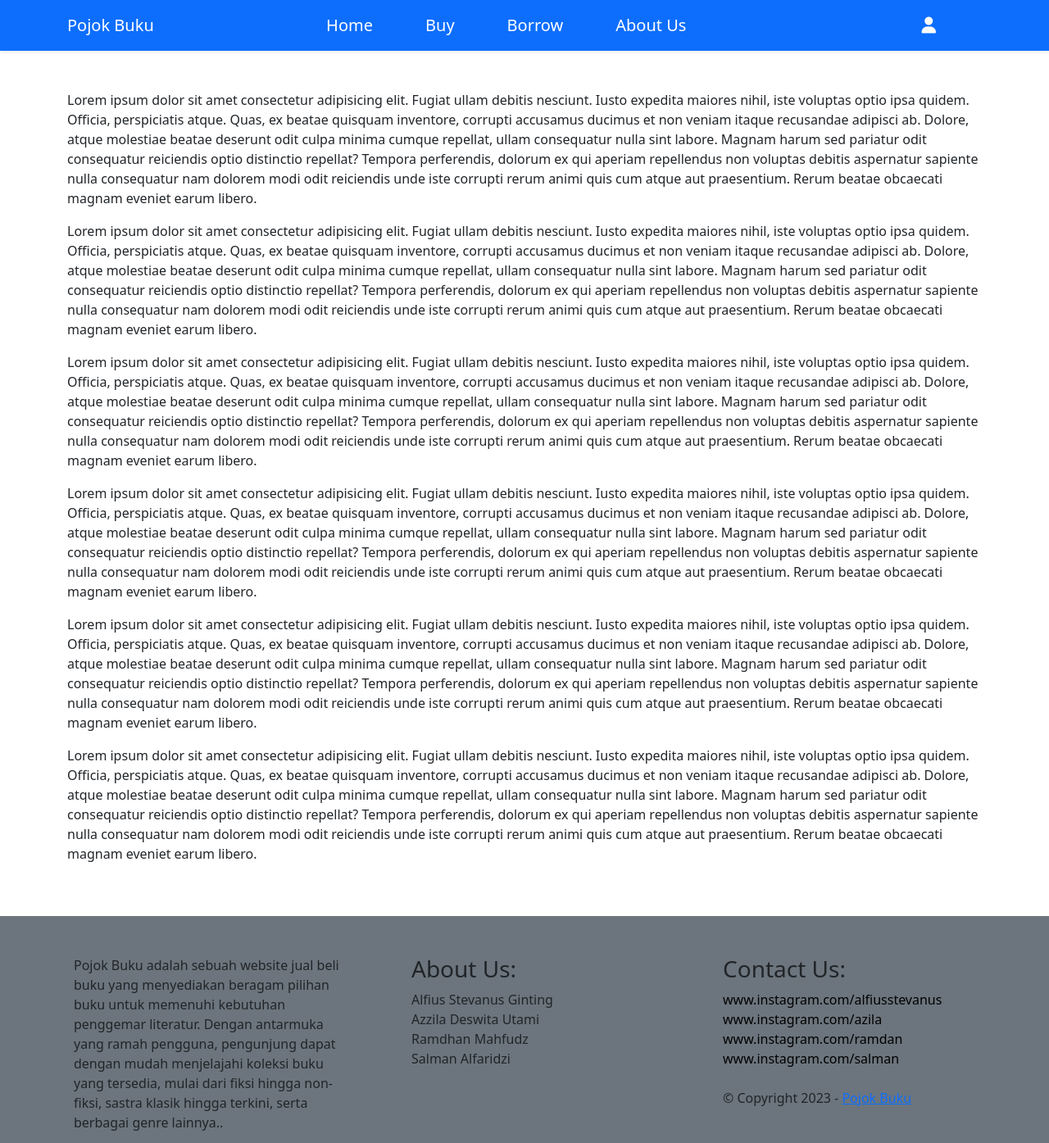
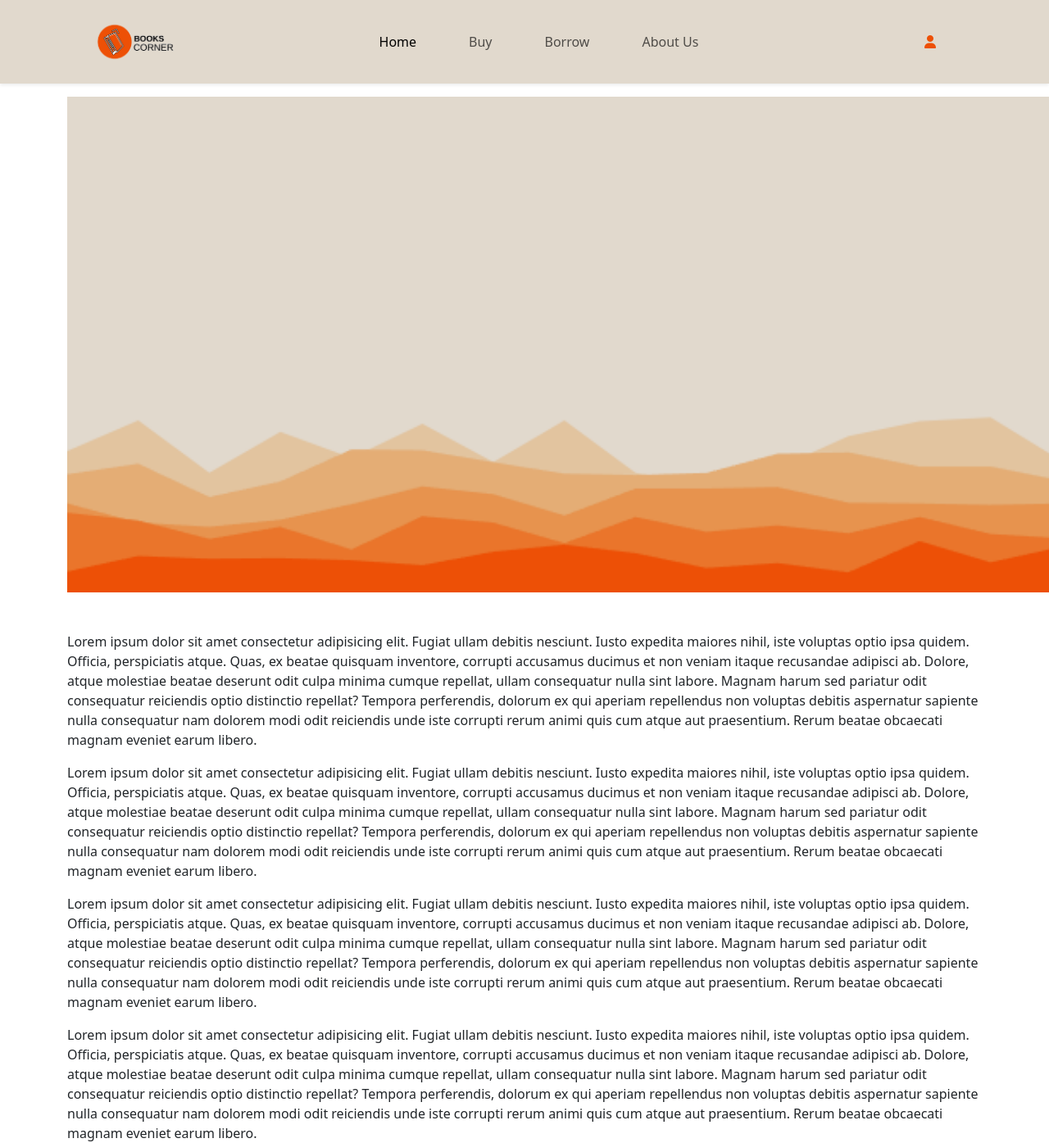
Before and after one commit to alfiusstevanus/pojok-buku-uas, a PHP site: page / in a window 1280 px wide; the page is wider, and only the part inside the window is pictured. Shown: the top 1395 px of that part at 82% size. Run offline with PHP 8.4, Linux system fonts and the light colour scheme; some libraries are stand-ins or nearby versions.

Commit message:
perbaikan header, footer, penambahan logo,

```diff
--- a/index.php
+++ b/index.php
@@ -1,13 +1,20 @@
 <?php
 include('layouts/header.php');
 ?>
-<section class="container">
+<section class="container mt-auto">
+    <div>
+        <img src="images/layered-peaks-haikei (2).png" width="1300" max-height="400" alt="">
+    </div>
+    <div class="mt-5">
+
+
         <p>Lorem ipsum dolor sit amet consectetur adipisicing elit. Fugiat ullam debitis nesciunt. Iusto expedita maiores nihil, iste voluptas optio ipsa quidem. Officia, perspiciatis atque. Quas, ex beatae quisquam inventore, corrupti accusamus ducimus et non veniam itaque recusandae adipisci ab. Dolore, atque molestiae beatae deserunt odit culpa minima cumque repellat, ullam consequatur nulla sint labore. Magnam harum sed pariatur odit consequatur reiciendis optio distinctio repellat? Tempora perferendis, dolorum ex qui aperiam repellendus non voluptas debitis aspernatur sapiente nulla consequatur nam dolorem modi odit reiciendis unde iste corrupti rerum animi quis cum atque aut praesentium. Rerum beatae obcaecati magnam eveniet earum libero.</p>
         <p>Lorem ipsum dolor sit amet consectetur adipisicing elit. Fugiat ullam debitis nesciunt. Iusto expedita maiores nihil, iste voluptas optio ipsa quidem. Officia, perspiciatis atque. Quas, ex beatae quisquam inventore, corrupti accusamus ducimus et non veniam itaque recusandae adipisci ab. Dolore, atque molestiae beatae deserunt odit culpa minima cumque repellat, ullam consequatur nulla sint labore. Magnam harum sed pariatur odit consequatur reiciendis optio distinctio repellat? Tempora perferendis, dolorum ex qui aperiam repellendus non voluptas debitis aspernatur sapiente nulla consequatur nam dolorem modi odit reiciendis unde iste corrupti rerum animi quis cum atque aut praesentium. Rerum beatae obcaecati magnam eveniet earum libero.</p>
         <p>Lorem ipsum dolor sit amet consectetur adipisicing elit. Fugiat ullam debitis nesciunt. Iusto expedita maiores nihil, iste voluptas optio ipsa quidem. Officia, perspiciatis atque. Quas, ex beatae quisquam inventore, corrupti accusamus ducimus et non veniam itaque recusandae adipisci ab. Dolore, atque molestiae beatae deserunt odit culpa minima cumque repellat, ullam consequatur nulla sint labore. Magnam harum sed pariatur odit consequatur reiciendis optio distinctio repellat? Tempora perferendis, dolorum ex qui aperiam repellendus non voluptas debitis aspernatur sapiente nulla consequatur nam dolorem modi odit reiciendis unde iste corrupti rerum animi quis cum atque aut praesentium. Rerum beatae obcaecati magnam eveniet earum libero.</p>
         <p>Lorem ipsum dolor sit amet consectetur adipisicing elit. Fugiat ullam debitis nesciunt. Iusto expedita maiores nihil, iste voluptas optio ipsa quidem. Officia, perspiciatis atque. Quas, ex beatae quisquam inventore, corrupti accusamus ducimus et non veniam itaque recusandae adipisci ab. Dolore, atque molestiae beatae deserunt odit culpa minima cumque repellat, ullam consequatur nulla sint labore. Magnam harum sed pariatur odit consequatur reiciendis optio distinctio repellat? Tempora perferendis, dolorum ex qui aperiam repellendus non voluptas debitis aspernatur sapiente nulla consequatur nam dolorem modi odit reiciendis unde iste corrupti rerum animi quis cum atque aut praesentium. Rerum beatae obcaecati magnam eveniet earum libero.</p>
         <p>Lorem ipsum dolor sit amet consectetur adipisicing elit. Fugiat ullam debitis nesciunt. Iusto expedita maiores nihil, iste voluptas optio ipsa quidem. Officia, perspiciatis atque. Quas, ex beatae quisquam inventore, corrupti accusamus ducimus et non veniam itaque recusandae adipisci ab. Dolore, atque molestiae beatae deserunt odit culpa minima cumque repellat, ullam consequatur nulla sint labore. Magnam harum sed pariatur odit consequatur reiciendis optio distinctio repellat? Tempora perferendis, dolorum ex qui aperiam repellendus non voluptas debitis aspernatur sapiente nulla consequatur nam dolorem modi odit reiciendis unde iste corrupti rerum animi quis cum atque aut praesentium. Rerum beatae obcaecati magnam eveniet earum libero.</p>
         <p>Lorem ipsum dolor sit amet consectetur adipisicing elit. Fugiat ullam debitis nesciunt. Iusto expedita maiores nihil, iste voluptas optio ipsa quidem. Officia, perspiciatis atque. Quas, ex beatae quisquam inventore, corrupti accusamus ducimus et non veniam itaque recusandae adipisci ab. Dolore, atque molestiae beatae deserunt odit culpa minima cumque repellat, ullam consequatur nulla sint labore. Magnam harum sed pariatur odit consequatur reiciendis optio distinctio repellat? Tempora perferendis, dolorum ex qui aperiam repellendus non voluptas debitis aspernatur sapiente nulla consequatur nam dolorem modi odit reiciendis unde iste corrupti rerum animi quis cum atque aut praesentium. Rerum beatae obcaecati magnam eveniet earum libero.</p>
+    </div>
 </section>
 
 <?php
--- a/layouts/footer.php
+++ b/layouts/footer.php
@@ -1,33 +1,42 @@
 </main>
-<footer class="footer bg-secondary">
+<footer class="footer bg-30">
     <div class="container pt-5">
-        <div class="row">
+        <div class="row text-center">
             <div class="col-lg-4">
-                <div class="mx-2">
-                    <p>
-                        Pojok Buku adalah sebuah website jual beli buku yang menyediakan beragam pilihan buku untuk memenuhi kebutuhan penggemar literatur. Dengan antarmuka yang ramah pengguna, pengunjung dapat dengan mudah menjelajahi koleksi buku yang tersedia, mulai dari fiksi hingga non-fiksi, sastra klasik hingga terkini, serta berbagai genre lainnya..
+                <div>
+                    <div class="mb-2">
+                        <a href=""><img src="images/logobookscorner.png" width="150" height="auto" alt="logo"></a>
+                    </div>
+
+                    <p class="ps-4" style="text-align: justify;">
+                        Books Corner is a website for buying and selling books. With a user-friendly interface, visitors can easily explore the collection of books available, ranging from fiction to non-fiction, classic to current literature, as well as various other genres....
+                        We build this website with love and to bring fellow book readers closer together.
                     </p>
-                    <a href="#"><img src="img/payment.png" alt=""></a>
+
                 </div>
             </div>
-            <div class="col-lg-4">
-                <div class="mx-2">
+            <div class="col-lg-4 ">
+                <div class="mx-5">
                     <ul>
-                        <h3>About Us:</h3>
+                        <div class="mb-4">
+                            <h3>About Us:</h3>
+                        </div>
                         <li>Alfius Stevanus Ginting</li>
                         <li>Azzila Deswita Utami</li>
-                        <li>Ramdhan Mahfudz</li>
+                        <li>Ramdhan Mahfuzh</li>
                         <li>Salman Alfaridzi</li>
                     </ul>
                 </div>
             </div>
             <div class="col-lg-4">
-                <div class="mx-2">
+                <div>
                     <ul>
-                        <h3>Contact Us:</h3>
+                        <div class="mb-4">
+                            <h3>Contact Us:</h3>
+                        </div>
                         <li><a href="https://www.instagram.com/alfiusstevanus">www.instagram.com/alfiusstevanus</a></li>
                         <li><a href="https://www.instagram.com/azila">www.instagram.com/azila</a></li>
-                        <li><a href="https://www.instagram.com/ramdan">www.instagram.com/ramdan</a></li>
+                        <li><a href="https://www.instagram.com/ramdhan_mzh">www.instagram.com/ramdhan_mzh/</a></li>
                         <li><a href="https://www.instagram.com/salman">www.instagram.com/salman</a></li>
                         <br>
                         <p>© Copyright 2023 - <a href="https://github.com/alfiusstevanus" target="_blank">Pojok Buku</a>
--- a/layouts/header.php
+++ b/layouts/header.php
@@ -7,6 +7,7 @@
     <meta name="viewport" content="width=device-width, initial-scale=1.0">
     <link rel="stylesheet" href="style/style.css">
     <link rel="stylesheet" href="css/bootstrap.css">
+    <link rel="stylesheet" href="css/bootstrap.min.css">
     <link rel="stylesheet" href="style/fontawesome/css/font-awesome.min.css">
     <link rel="stylesheet" href="style/fontawesome/css/all.min.css">
     <title>Document</title>
@@ -14,9 +15,15 @@
 
 <body>
     <header class="sticky sticky-top">
-        <nav class="navbar navbar-expand-lg navbar-dark bg-primary shadow-sm">
+        <nav class="navbar navbar-expand-lg navbar-light bg-30 shadow-sm">
             <div class="container">
-                <a class="navbar-brand" href="#">Pojok Buku</a>
+                <nav class="navbar">
+                    <div class="container">
+                        <a class="navbar-brand" href="#">
+                            <img src="images/logobookscorner.png" width="150" height="auto"alt="" >
+                        </a>
+                    </div>
+                </nav>
                 <button class="navbar-toggler" type="button" data-bs-toggle="collapse" data-bs-target="#navbarNav" aria-controls="navbarNav" aria-expanded="false" aria-label="Toggle navigation">
                     <span class="navbar-toggler-icon"></span>
                 </button>
@@ -26,13 +33,13 @@
                             <a class="nav-link active" aria-current="page" href="#">Home</a>
                         </li>
                         <li class="nav-item ps-5">
-                            <a class="nav-link active" aria-current="page" href="#">Buy</a>
+                            <a class="nav-link " aria-current="page" href="#">Buy</a>
                         </li>
                         <li class="nav-item ps-5">
-                            <a class="nav-link active" aria-current="page" href="#">Borrow</a>
+                            <a class="nav-link" aria-current="page" href="#">Borrow</a>
                         </li>
                         <li class="nav-item ps-5">
-                            <a class="nav-link active" aria-current="page" href="#">About Us</a>
+                            <a class="nav-link " aria-current="page" href="#">About Us</a>
                         </li>
                     </ul>
                 </div>
@@ -40,7 +47,7 @@
                     <ul class="navbar-nav">
                         <li class="nav-item ">
                             <div class="dropdown  me-5">
-                                <a class="nav-link active" type="button" data-bs-toggle="dropdown" aria-expanded="false" aria-current="page" href="#"><i class="fa-solid fa-user"></i></a>
+                                <a class="nav-link active" type="button" data-bs-toggle="dropdown" aria-expanded="false" aria-current="page" href="#"><i class="fa-solid fa-user c-10"></i></a>
                                 <ul class="dropdown-menu dropdown-menu-light justify-content-center">
                                     <li><a class="dropdown-item " href="#">Profile</a></li>
                                     <li><a class="dropdown-item " href="#">Transaction</a></li>
@@ -57,4 +64,4 @@
             </div>
         </nav>
     </header>
-    <main class="py-5">
+    <main class="my-3">
--- a/style/style.css
+++ b/style/style.css
@@ -3,6 +3,13 @@ body {
     padding: 0;
     box-sizing: border-box;
     overflow-x: hidden;
+    display: flex;
+    flex-direction: column;
+}
+
+
+footer {
+    margin-top: auto;
 }
 
 footer li a {
@@ -12,4 +19,53 @@ footer li a {
 
 footer li {
     list-style: none;
+    color: black;
 }
+
+footer p {
+    color: black;
+}
+
+footer h3 {
+    color: black;
+}
+
+header li :hover {
+    transform: translate(0px, -3px);
+}
+
+/* untuk kebutuhan color dari palette */
+
+.c-10 {
+    color: #ED5006;
+}
+
+.c-30 {
+    color: #E1D9CD;
+}
+
+.c-60 {
+    color: #f5f5f5;
+}
+
+
+
+/* untuk kebutuhan background dari palette */
+
+
+
+.bg-10 {
+    background-color: #ED5006;
+
+}
+
+.bg-30 {
+
+    background-color: #E1D9CD;
+}
+
+.bg-60 {
+
+    background-color: #f5f5f5;
+
+}
```
Also changed, not shown: images/layered-peaks-haikei (2).png (added), images/logobookscorner.png (added). Lines whose indentation alone changed are shown as unchanged.
